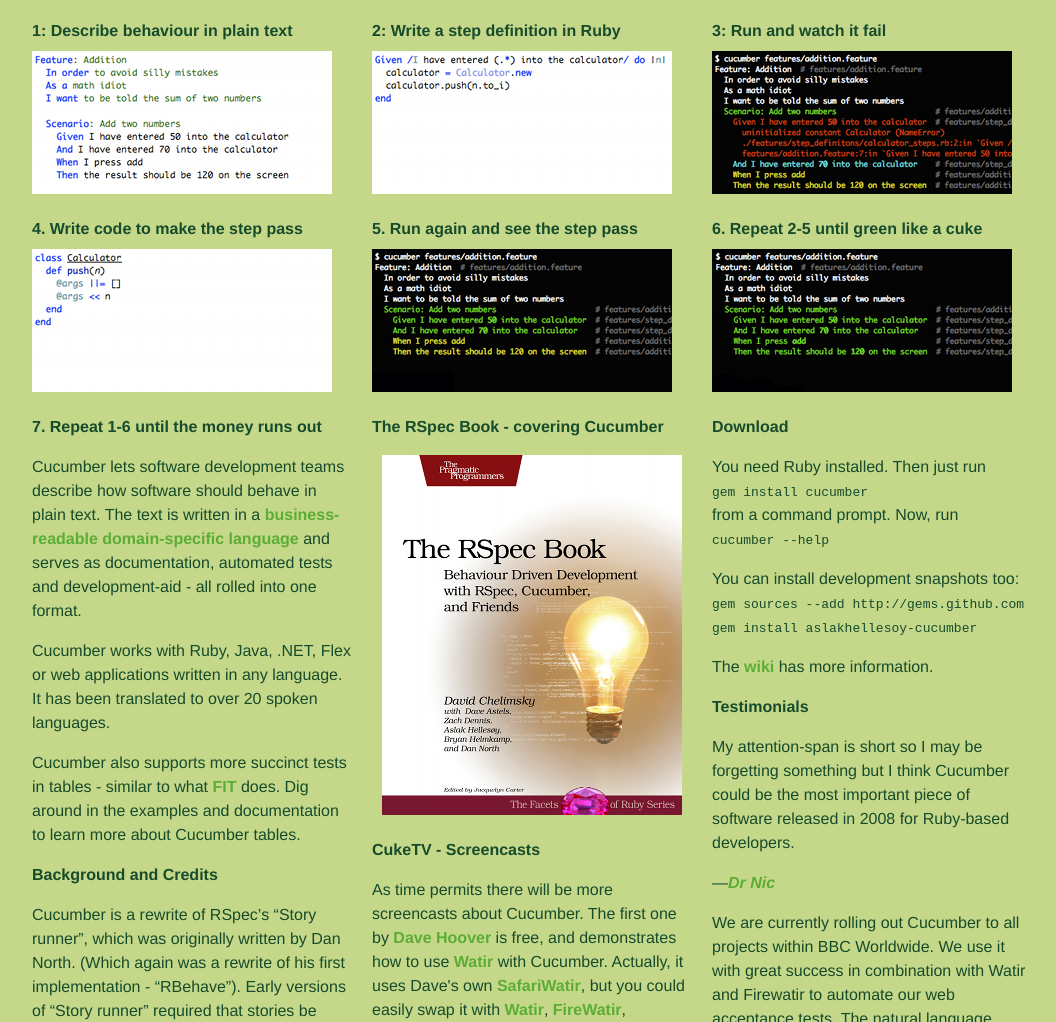
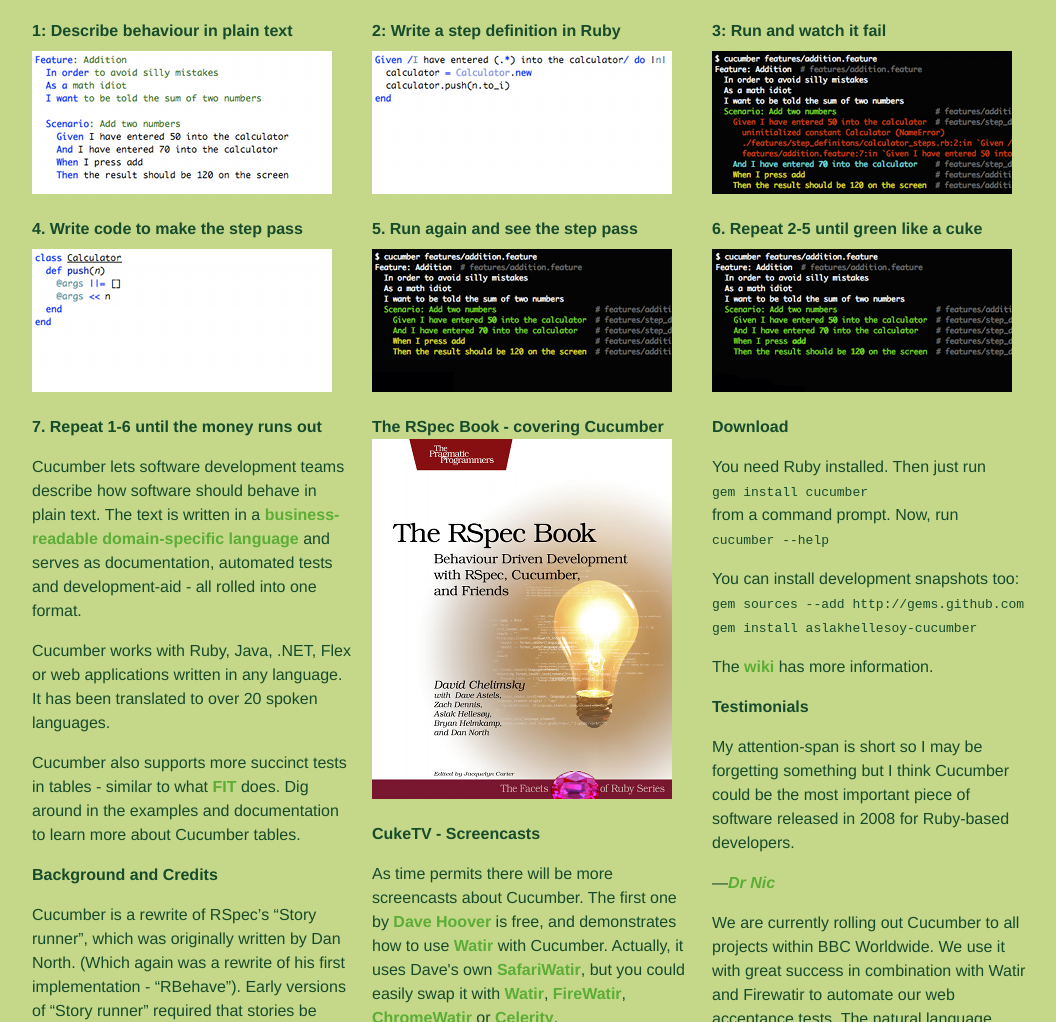
Before and after one commit to aslakhellesoy/cucumber_site, a plain HTML site: page index.html in a window 1280 px wide. Shown: the part 197-1219 px from the top of the page, without its empty margins (108-1164 px from the left). Drawn offline with Linux system fonts and the light colour scheme; a script that the page names is missing.

Commit message:
Center not needed

```diff
--- a/css/common.css
+++ b/css/common.css
@@ -239,9 +239,6 @@
   border:1px solid #666;
 }
 
-.centered {
-  text-align: center;
-}
 /* @end */
 
 /*------------------------------------------------------------------------------------
--- a/index.html
+++ b/index.html
@@ -123,11 +123,9 @@
 
       <div class="column second">
         <h2>The RSpec Book - covering Cucumber</a>
-        <p class="centered">
-          <a href="http://www.pragprog.com/titles/achbd">
-            <img src="images/achbd.jpg" alt="The RSpec Book: Behaviour Driven Development with RSpec, Cucumber and Friends"/>
-          </a>
-        </p>
+        <a href="http://www.pragprog.com/titles/achbd">
+          <img src="images/achbd.jpg" alt="The RSpec Book: Behaviour Driven Development with RSpec, Cucumber and Friends"/>
+        </a>
 
         <h2>CukeTV - Screencasts</h2>
         <p>
```
